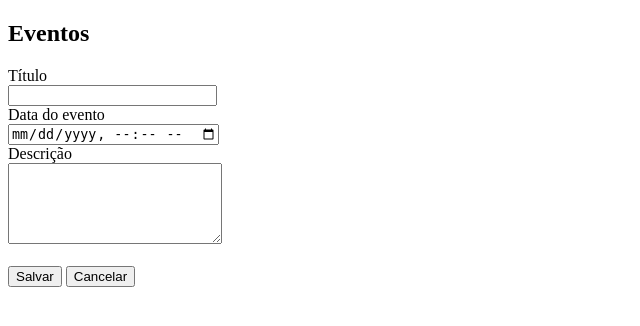
After one commit to GiovanaJensen/agenda_django, a Django app: page /agenda/evento/ in a window 1280 px wide. The commit adds this page. Shown: the top 326 px of the page, without its empty margins (0-640 px from the left). Run offline with Django 4.2, Linux system fonts and the light colour scheme; a user stored in the database is signed in.

Commit message:
Adicionado .gitignore e insercao de evento

```diff
--- a/agenda/agenda/urls.py
+++ b/agenda/agenda/urls.py
@@ -24,6 +24,8 @@ urlpatterns = [
     path("", RedirectView.as_view(url="agenda/")),
     path("login/", views.login_user),
     path("login/submit", views.login_submit),
-    path('logout', views.logout_user)
+    path('logout', views.logout_user),
+    path('agenda/evento/', views.evento),
+    path('agenda/evento/submit', views.evento_submit)
     #path("", views.index)
 ]
--- a/agenda/core/templates/agenda.html
+++ b/agenda/core/templates/agenda.html
@@ -10,6 +10,9 @@
 
 <body>
     <a href="/logout">Log out</a>
+    <a href="evento/">
+        <button type="button">Novo evento</button>
+    </a>
     <h2>Minha agenda</h2>
     <ul>
         {% for evento in eventos %}
--- /dev/null
+++ b/agenda/core/templates/evento.html
@@ -0,0 +1,36 @@
+<!DOCTYPE html>
+<html lang="en">
+
+<head>
+    <meta charset="UTF-8">
+    <meta http-equiv="X-UA-Compatible" content="IE=edge">
+    <meta name="viewport" content="width=device-width, initial-scale=1.0">
+    <title>Evento</title>
+</head>
+
+<body>
+
+    <h2>Eventos</h2>
+
+    <form method="post" action="submit">{% csrf_token %}
+        <label>Título</label>
+        <br>
+        <input type="text" name="titulo" size="23">
+        <br>
+        <label>Data do evento</label>
+        <br>
+        <input type="datetime-local" name="data_evento">
+        <br>
+        <label>Descrição</label>
+        <br>
+        <textarea name="descricao" rows="5" cols="24"></textarea>
+        <br><br>
+        <button type='submit'>Salvar</button>
+        <a href="/">
+            <button type="button">Cancelar</button>
+        </a>
+    </form>
+
+</body>
+
+</html>
--- a/agenda/core/views.py
+++ b/agenda/core/views.py
@@ -35,3 +35,17 @@ def lista_eventos(request):
     #evento = Evento.objects.all()
     response = {'eventos': evento}
     return render(request, 'agenda.html', response)
+
+@login_required(login_url="/login/")
+def evento(request):
+    return render(request, "evento.html")
+
+@login_required(login_url="/login/")
+def evento_submit(request):
+    if request.POST:
+        nm_evento = request.POST.get("titulo")
+        dt_evento = request.POST.get("data_evento")
+        descricao = request.POST.get("descricao")
+        usuario = request.user
+        Evento.objects.create(titulo=nm_evento, dt_evento=dt_evento, descricao=descricao, usuario=usuario)
+    return redirect('/')
```
Also changed, not shown: agenda/db.sqlite3, 1 other file.
